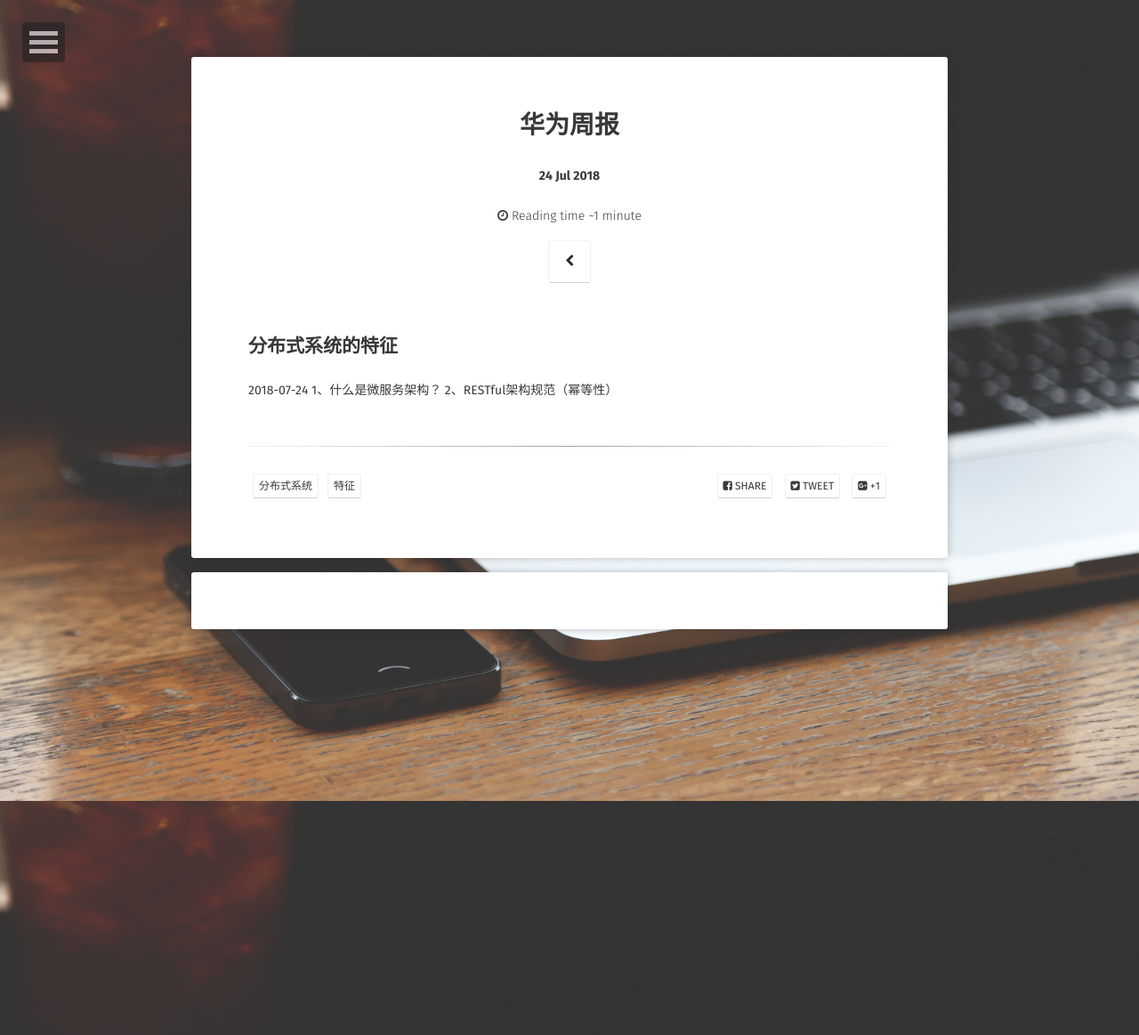
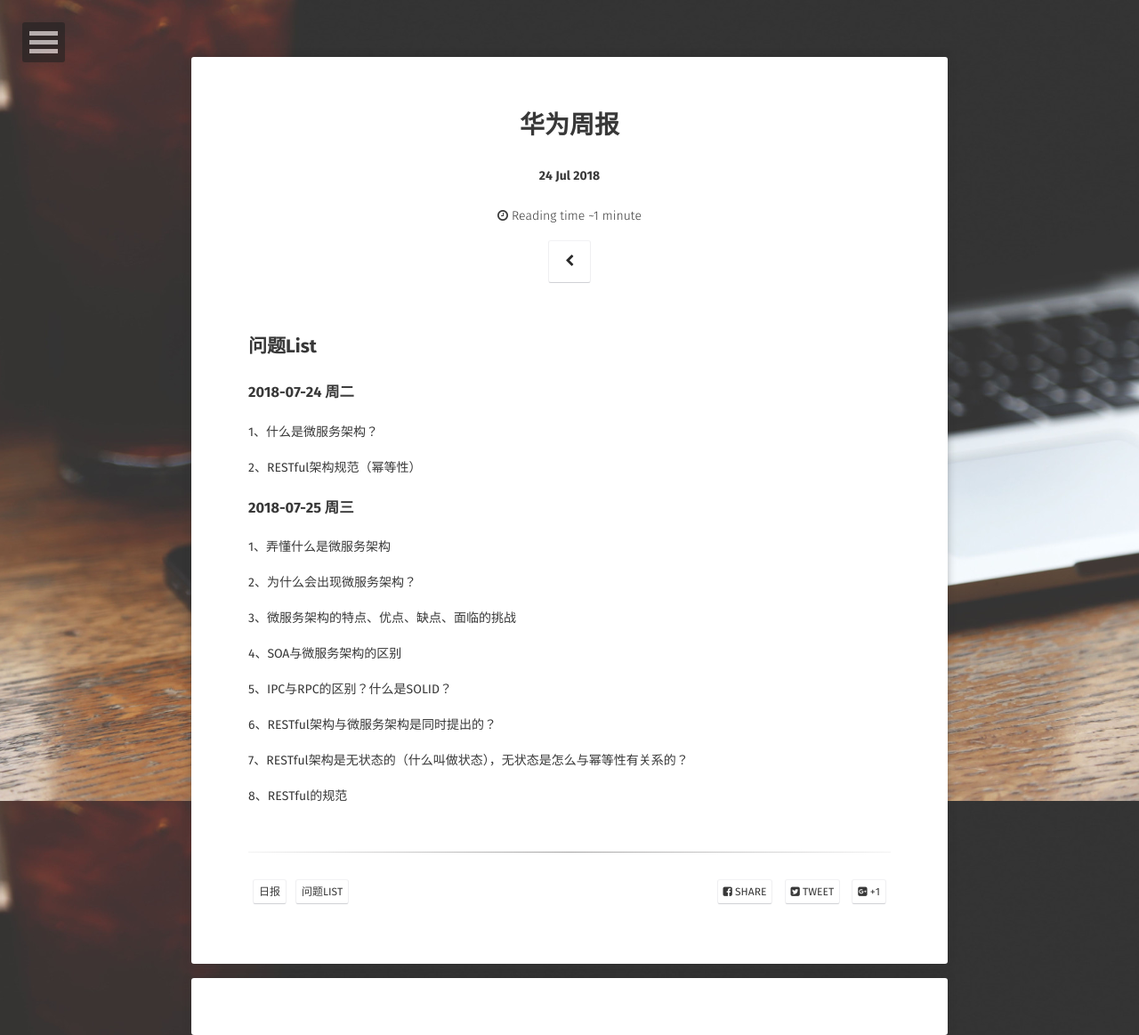
Before and after one commit to xzping/xzping.github.io, a Jekyll site: the page built from _posts/2018-07-24-华为周报.md, in a window 1280 px wide. Shown: the whole page at 89% size. Built offline with Jekyll 4.4.1, drawn with Linux system fonts in a browser that asks for light colours; some web fonts are replaced; comment, search, counter and statistics services are not loaded.

Commit message:
2018-07-25日报

```diff
--- a/_posts/2018-07-24-华为周报.md
+++ b/_posts/2018-07-24-华为周报.md
@@ -4,12 +4,30 @@ title:  "华为周报"
 date:   2018-07-24
 excerpt: "华为工作日记"
 tag:
-- 分布式系统
-- 特征
+- 日报
+- 问题List
 comments: true
 ---
 
-## 分布式系统的特征
-2018-07-24
+## 问题List
+### 2018-07-24 周二
 1、什么是微服务架构？
+
 2、RESTful架构规范（幂等性）
+
+### 2018-07-25 周三
+1、弄懂什么是微服务架构
+
+2、为什么会出现微服务架构？
+
+3、微服务架构的特点、优点、缺点、面临的挑战
+
+4、SOA与微服务架构的区别
+
+5、IPC与RPC的区别？什么是SOLID？
+
+6、RESTful架构与微服务架构是同时提出的？
+
+7、RESTful架构是无状态的（什么叫做状态），无状态是怎么与幂等性有关系的？
+
+8、RESTful的规范
```
